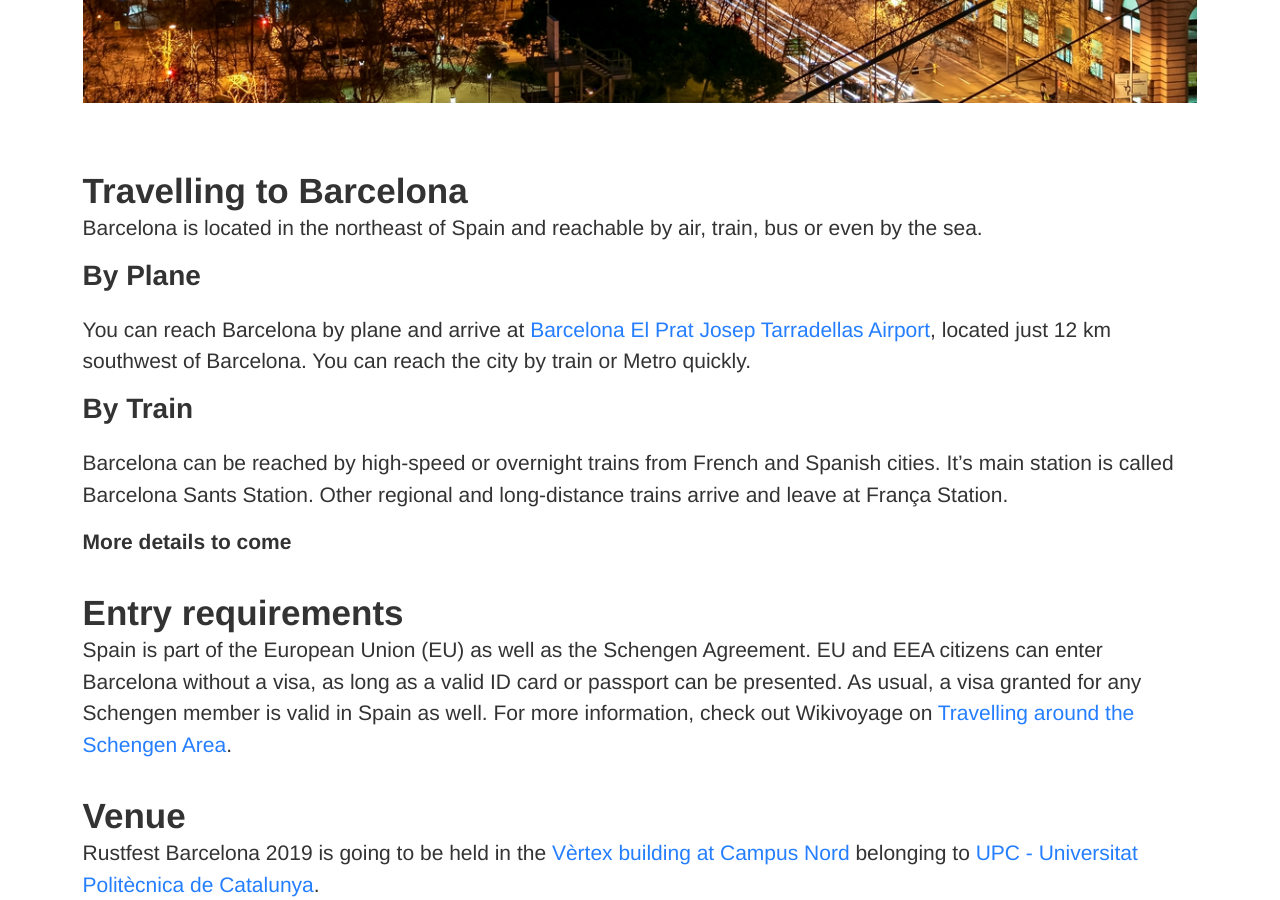
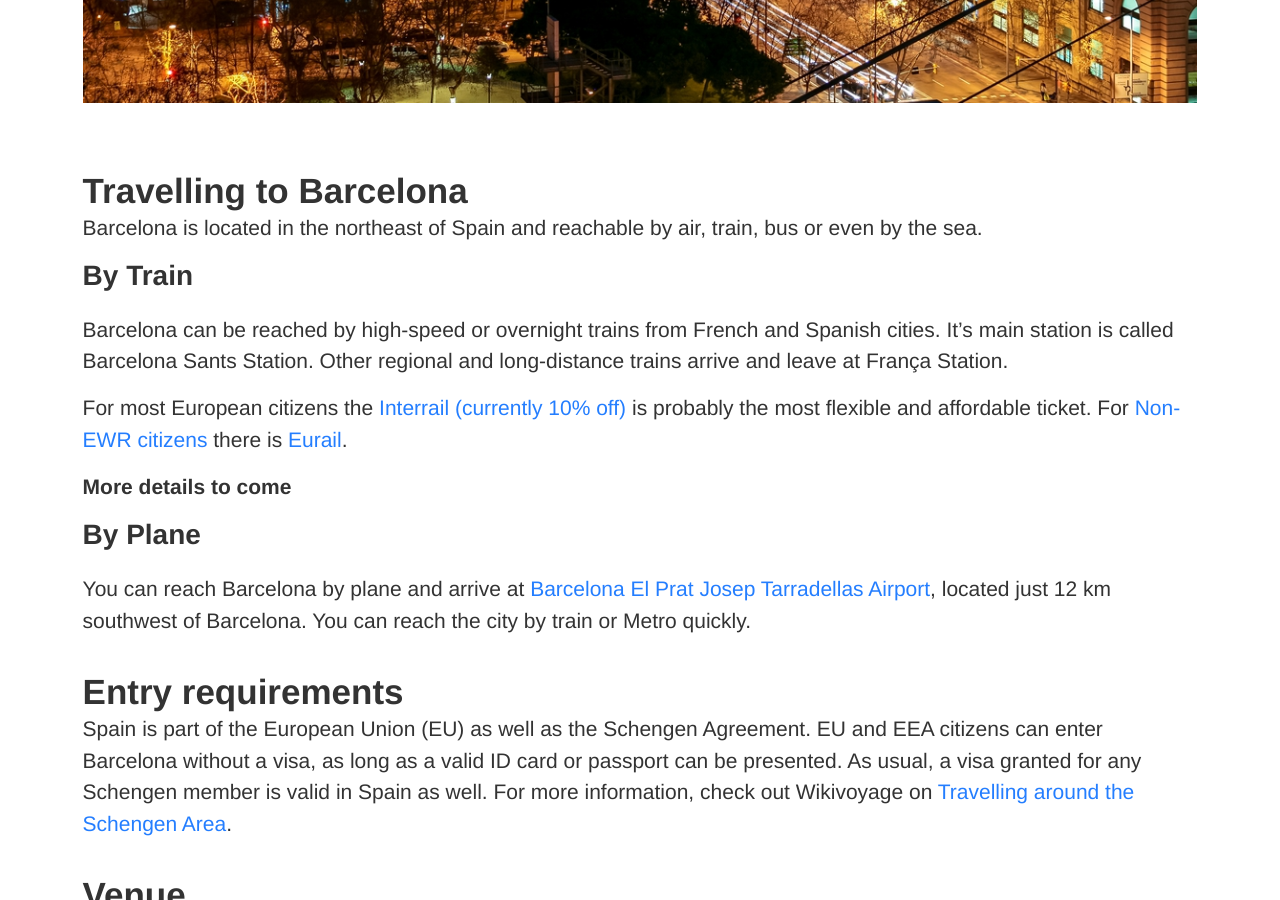
Before and after one commit to RustFestEU/barcelona.rustfest.eu, a Jekyll site: the page built from location.md, in a window 1280 px wide and 900 px high, scrolled down 1273 px. Built offline with Jekyll 4.4.1, drawn with Linux system fonts in a browser that asks for light colours; nearby versions of some CDN libraries.

Commit message:
Focus more on the sustaiable trains than plains.

```diff
--- a/location.md
+++ b/location.md
@@ -40,18 +40,21 @@ multi-faceted character.
 
 Barcelona is located in the northeast of Spain and reachable by air, train, bus or even by the sea.
 
-### By Plane
-
-You can reach Barcelona by plane and arrive at [Barcelona El Prat Josep Tarradellas Airport](https://www.aeropuertobarcelona-elprat.com/ingl/index.html), located just 12 km southwest of Barcelona.
-You can reach the city by train or Metro quickly.
-
 ### By Train
 
 Barcelona can be reached by high-speed or overnight trains from French and Spanish cities.
 It's main station is called Barcelona Sants Station.
 Other regional and long-distance trains arrive and leave at França Station.
 
+For most European citizens the [Interrail (currently 10% off)](https://www.interrail.eu/en/autumn-sale/global-pass) is probably the most flexible and affordable ticket.
+For [Non-EWR citizens](https://www.interrail.eu/en/help/ordering-pass/do-i-need-interrail-or-eurail-pass) there is [Eurail](https://www.eurail.com/en/eurail-passes/global-pass).
+
 **More details to come**
+
+### By Plane
+
+You can reach Barcelona by plane and arrive at [Barcelona El Prat Josep Tarradellas Airport](https://www.aeropuertobarcelona-elprat.com/ingl/index.html), located just 12 km southwest of Barcelona.
+You can reach the city by train or Metro quickly.
 
 ## Entry requirements
 
```
